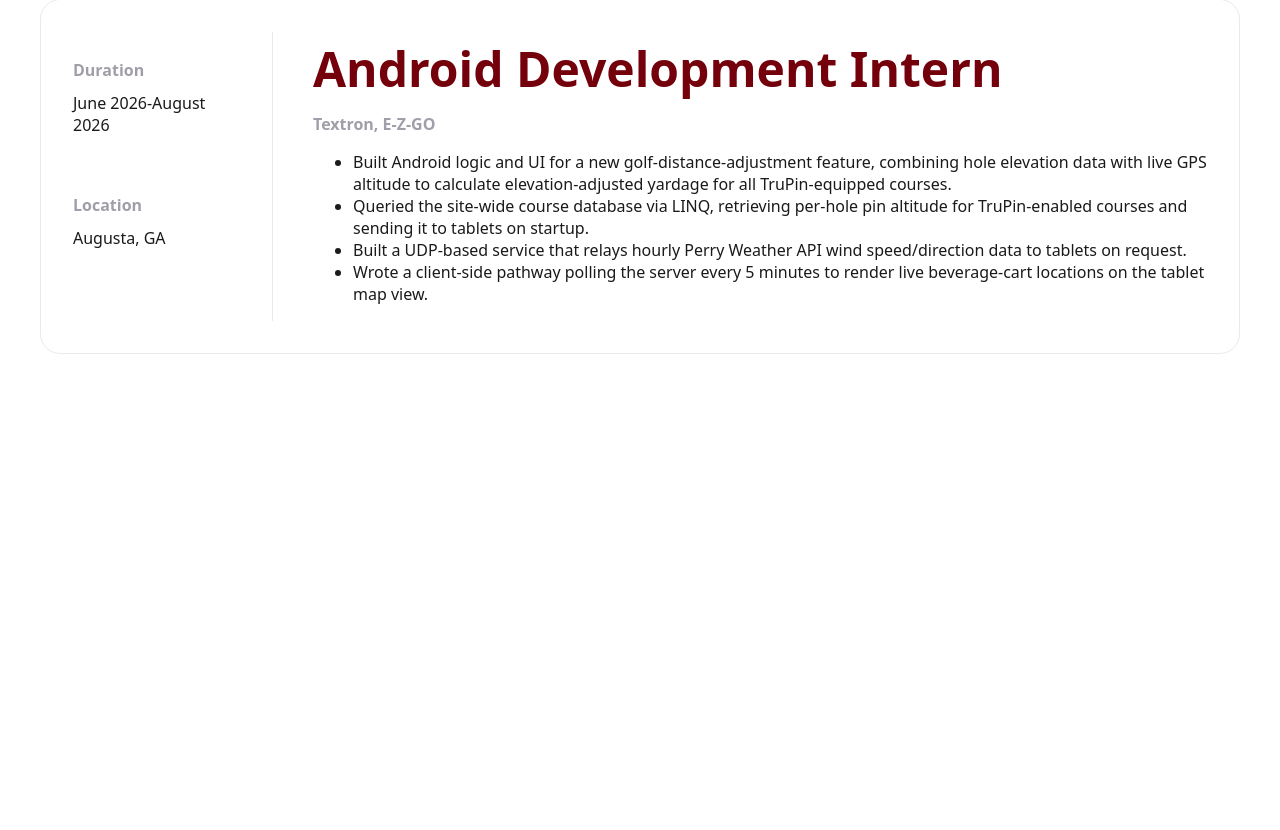
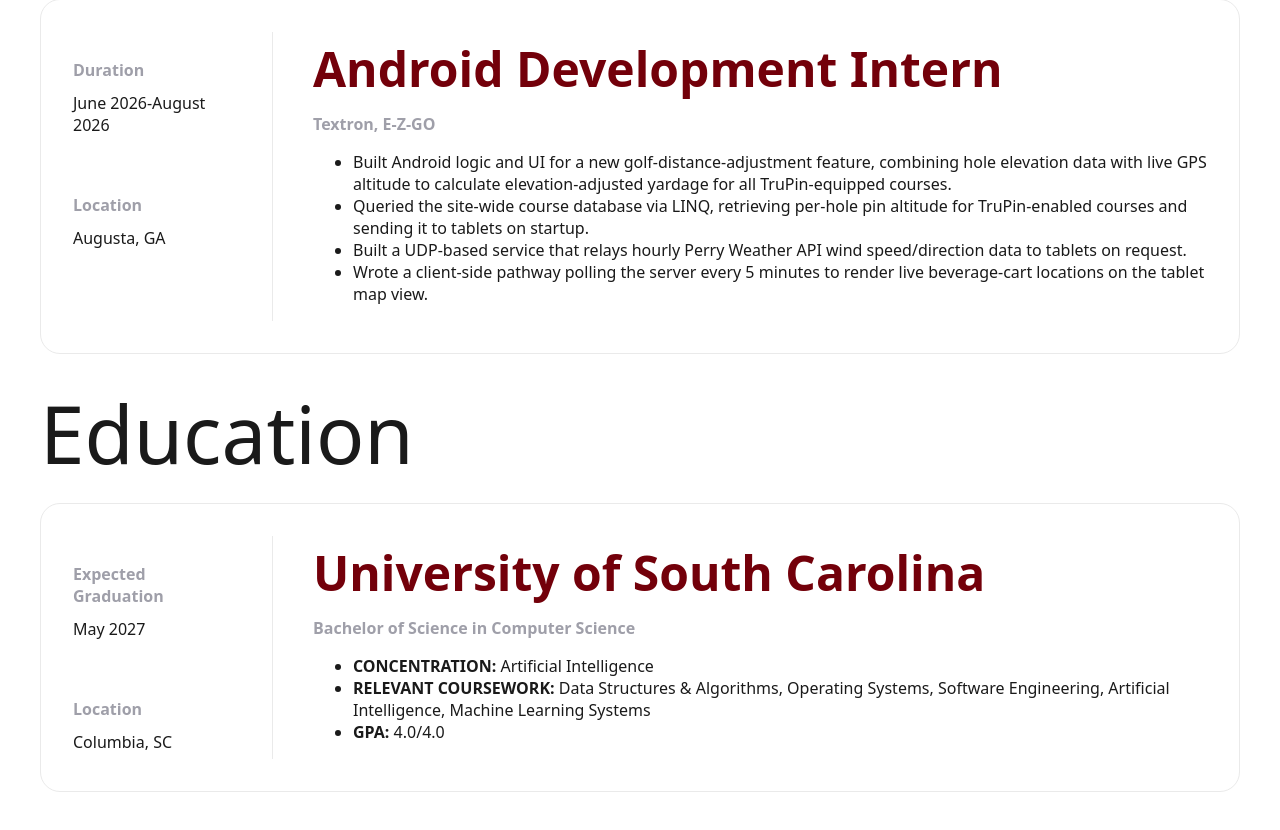
Before and after one commit to scartisp/personal-website, a React (Vite) app: page / in a window 1280 px wide. Shown: the part 3493-4323 px from the top of the page. Before the commit the page ends 3911 px from the top, so only its background shows below. Built offline with nearby package versions, Linux system fonts and the light colour scheme; a web font is replaced by a local one.

Commit message:
added rough draft for education section of experience

```diff
--- a/src/Experience/Experience.jsx
+++ b/src/Experience/Experience.jsx
@@ -12,11 +12,21 @@
 
         }
     ];
+    const education = {
+        university: 'University of South Carolina',
+        expectedGrad: 'May 2027',
+        location: 'Columbia, SC',
+        degree: 'Bachelor of Science in Computer Science',
+        concentration: 'Artificial Intelligence',
+        GPA: '4.0/4.0',
+        CourseWork: 'Data Structures & Algorithms, Operating Systems, Software Engineering, Artificial Intelligence, Machine Learning Systems'
+    };
     return (
+
         <div id='experience' className='section-div'>
             <h2 className='section-titles'>Experience</h2>
             <h3 className='section-subtitles'>Work Experience</h3>
-            <div className='work-experience-div'>
+            <div className='experience-div'>
                 {workExperience.map((job, index) => (
                     <div key={index} className='experience-card'>
                         <div className='meta-div'>
@@ -33,7 +43,7 @@
                             <h4 className='experience-title'>{job.title}</h4>
                             <h5 className='experience-company'>{job.company}</h5>
                             <ul className='work-description'>
-                                {job.work.map((bullet,index) => (
+                                {job.work.map((bullet, index) => (
                                     <li key={index}>{bullet}</li>
                                 ))}
                             </ul>
@@ -41,8 +51,33 @@
                     </div>
                 ))}
             </div>
+
+            <h3 className='section-subtitles'>Education</h3>
+            <div className='experience-div'>
+                <div className='experience-card'>
+                    <div className='meta-div'>
+                        <div className='meta-block'>
+                            <h5 className='meta-label'>Expected Graduation</h5>
+                            <span className='meta-text'>{education.expectedGrad}</span>
+                        </div>
+                        <div className='meta-block'>
+                            <h5 className='meta-label'>Location</h5>
+                            <span className='meta-text'>{education.location}</span>
+                        </div>
+                    </div>
+                    <div className='details-div'>
+                        <h4 className='experience-title'>{education.university}</h4>
+                        <h5 className='experience-company'>{education.degree}</h5>
+                        {/*TODO: these names for the h5 and h4 elements no longer make any sense*/}
+                        <ul className='work-description education-description'>
+                            <li> <span className='detail-label'>CONCENTRATION:</span> {education.concentration}</li>
+                            <li> <span className='detail-label'>RELEVANT COURSEWORK:</span> {education.CourseWork}</li>
+                            <li><span className='detail-label'>GPA:</span> {education.GPA}</li>
+                        </ul>
+                    </div>
+                </div>
+            </div>
         </div>
     );
 };
-
 export default Experience;
--- a/src/Experience/experience.css
+++ b/src/Experience/experience.css
@@ -1,4 +1,4 @@
-.work-experience-div {
+.experience-div {
   display: flex;
   flex-direction: column;
   gap: 2rem;
@@ -45,3 +45,7 @@
 .work-description {
   font-family: var(--Mozilla);
 }
+
+.detail-label {
+  font-weight: 600;
+}
```
Lines whose indentation alone changed are shown as unchanged.
